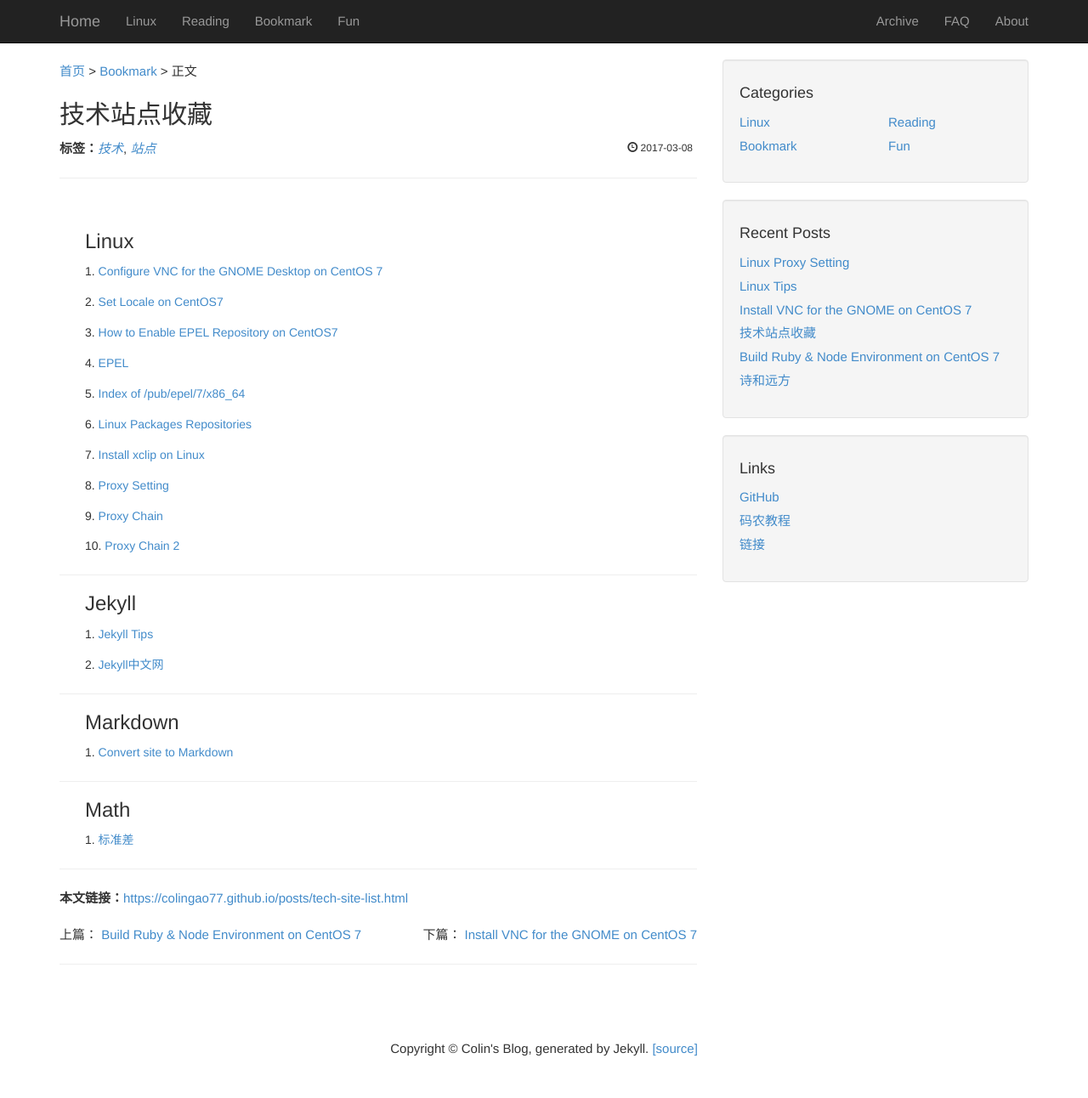
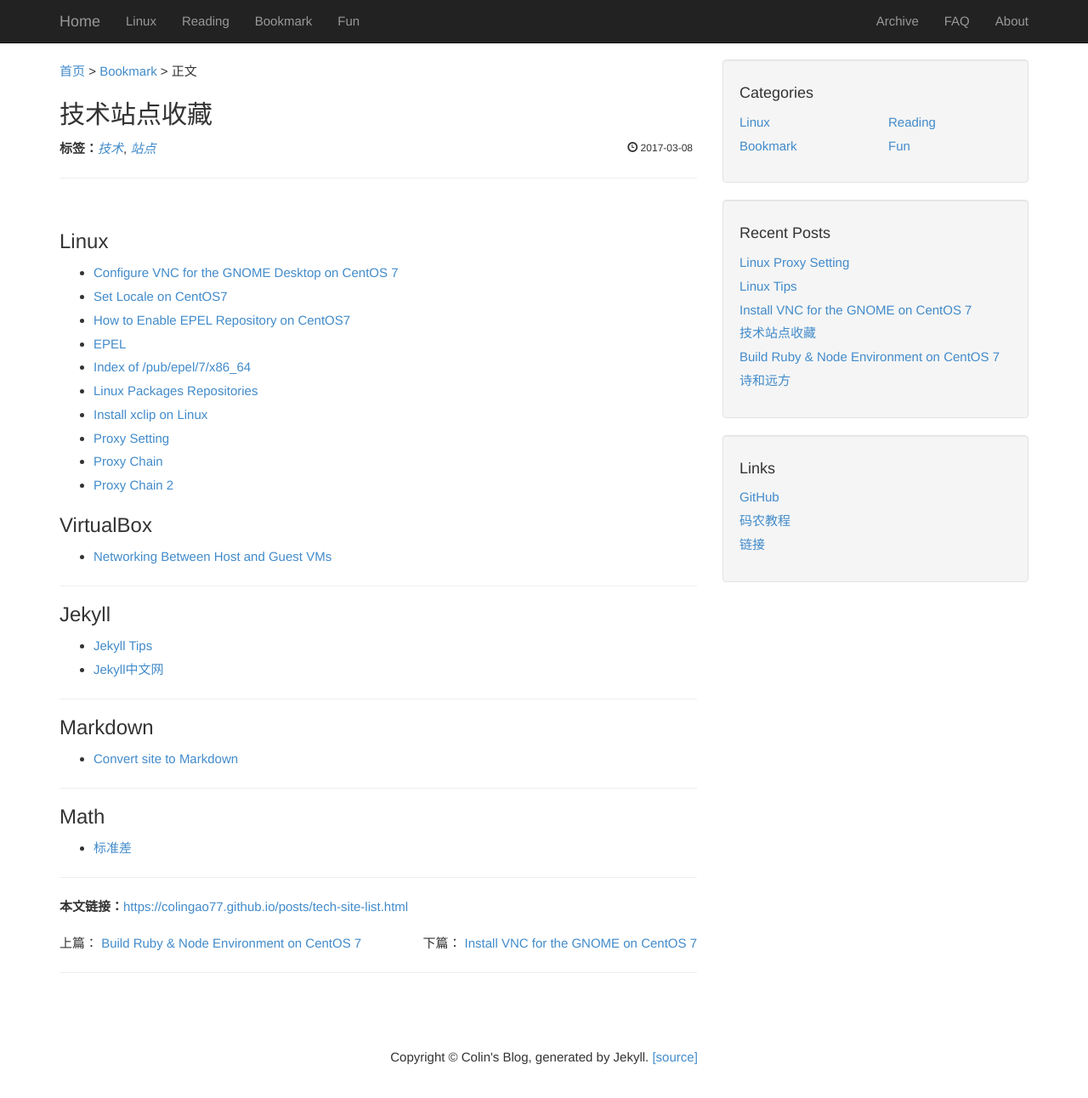
Before and after one commit to colingao77/colingao77.github.io, a Jekyll site: the page built from _posts/2017-03-08-tech-site-list.md, in a window 1280 px wide and 1307 px high. Shown: the top 1292 px of the window at 85% size. Built offline with Jekyll 4.4.1, drawn with Linux system fonts in a browser that asks for light colours.

Commit message:
structure reorg

```diff
--- a/_layouts/post.html
+++ b/_layouts/post.html
@@ -20,7 +20,7 @@ layout: default
 <br/>
 
 <!-- content -->
-<div style="text-indent:2em;">
+<div>
 {{ content }}
 </div>
 
--- a/_posts/2017-03-08-tech-site-list.md
+++ b/_posts/2017-03-08-tech-site-list.md
@@ -5,27 +5,32 @@ title:  "技术站点收藏"
 tags: [技术, 站点]
 ---
 ### Linux
-##### 1. [Configure VNC for the GNOME Desktop on CentOS 7](https://www.digitalocean.com/community/tutorials/how-to-install-and-configure-vnc-remote-access-for-the-gnome-desktop-on-centos-7)
-##### 2. [Set Locale on CentOS7](https://www.rosehosting.com/blog/how-to-set-up-system-locale-on-centos-7/)
-##### 3. [How to Enable EPEL Repository on CentOS7](http://www.tecmint.com/how-to-enable-epel-repository-for-rhel-centos-6-5/)
-##### 4. [EPEL](https://fedoraproject.org/wiki/EPEL)
-##### 5. [Index of /pub/epel/7/x86_64](https://dl.fedoraproject.org/pub/epel/)
-##### 6. [Linux Packages Repositories](https://pkgs.org/)
-##### 7. [Install xclip on Linux](http://ask.xmodulo.com/copy-file-content-clipboard-linux-desktop.html)
-##### 8. [Proxy Setting](https://wiki.archlinux.org/index.php/proxy_settings#Using_a_SOCKS_proxy)
-##### 9. [Proxy Chain](http://shawnelee88.github.io/2015/07/10/proxychains-shadowsocks%E7%A5%9E%E5%99%A8/)
-##### 10. [Proxy Chain 2](https://github.com/shadowsocks/shadowsocks/wiki/Using-Shadowsocks-with-Command-Line-Tools)
+
+- [Configure VNC for the GNOME Desktop on CentOS 7](https://www.digitalocean.com/community/tutorials/how-to-install-and-configure-vnc-remote-access-for-the-gnome-desktop-on-centos-7)
+- [Set Locale on CentOS7](https://www.rosehosting.com/blog/how-to-set-up-system-locale-on-centos-7/)
+- [How to Enable EPEL Repository on CentOS7](http://www.tecmint.com/how-to-enable-epel-repository-for-rhel-centos-6-5/)
+- [EPEL](https://fedoraproject.org/wiki/EPEL)
+- [Index of /pub/epel/7/x86_64](https://dl.fedoraproject.org/pub/epel/)
+- [Linux Packages Repositories](https://pkgs.org/)
+- [Install xclip on Linux](http://ask.xmodulo.com/copy-file-content-clipboard-linux-desktop.html)
+- [Proxy Setting](https://wiki.archlinux.org/index.php/proxy_settings#Using_a_SOCKS_proxy)
+- [Proxy Chain](http://shawnelee88.github.io/2015/07/10/proxychains-shadowsocks%E7%A5%9E%E5%99%A8/)
+- [Proxy Chain 2](https://github.com/shadowsocks/shadowsocks/wiki/Using-Shadowsocks-with-Command-Line-Tools)
+
+### VirtualBox
+- [Networking Between Host and Guest VMs](https://www.slideshare.net/powerhan96/networking-between-host-and-guest-v-ms-in-virtual-box)
 
 ---
 ### Jekyll
-##### 1. [Jekyll Tips](http://jekyll.tips/)
-##### 2. [Jekyll中文网](http://jekyll.com.cn/)
+- [Jekyll Tips](http://jekyll.tips/)
+- [Jekyll中文网](http://jekyll.com.cn/)
 
 ---
 ### Markdown
-##### 1. [Convert site to Markdown](http://heckyesmarkdown.com/)
+- [Convert site to Markdown](http://heckyesmarkdown.com/)
+
 ---
 ### Math
-##### 1. [标准差](https://zh.wikipedia.org/wiki/%E6%A8%99%E6%BA%96%E5%B7%AE)
+- [标准差](https://zh.wikipedia.org/wiki/%E6%A8%99%E6%BA%96%E5%B7%AE)
 
 ---
```
Also changed, not shown: _drafts/a-draft-post.md (added, +45 -0 lines), _posts/2017-03-27-linux-tips.md (+6 -5 lines).
